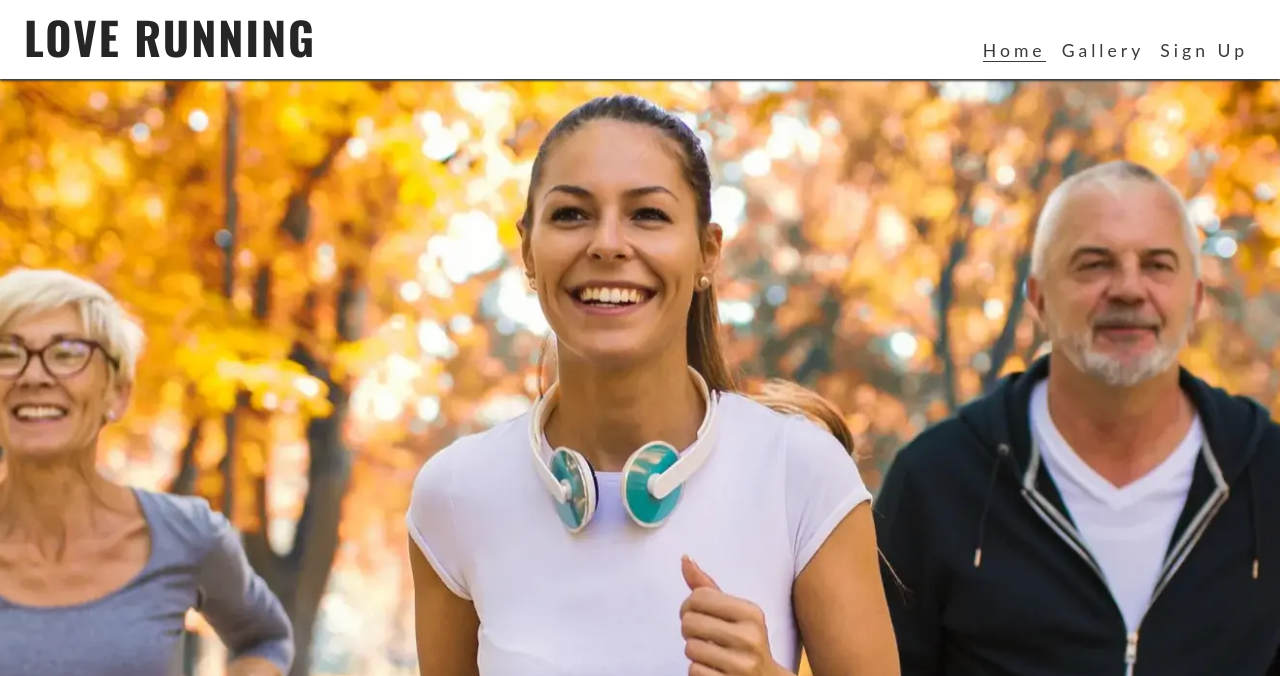
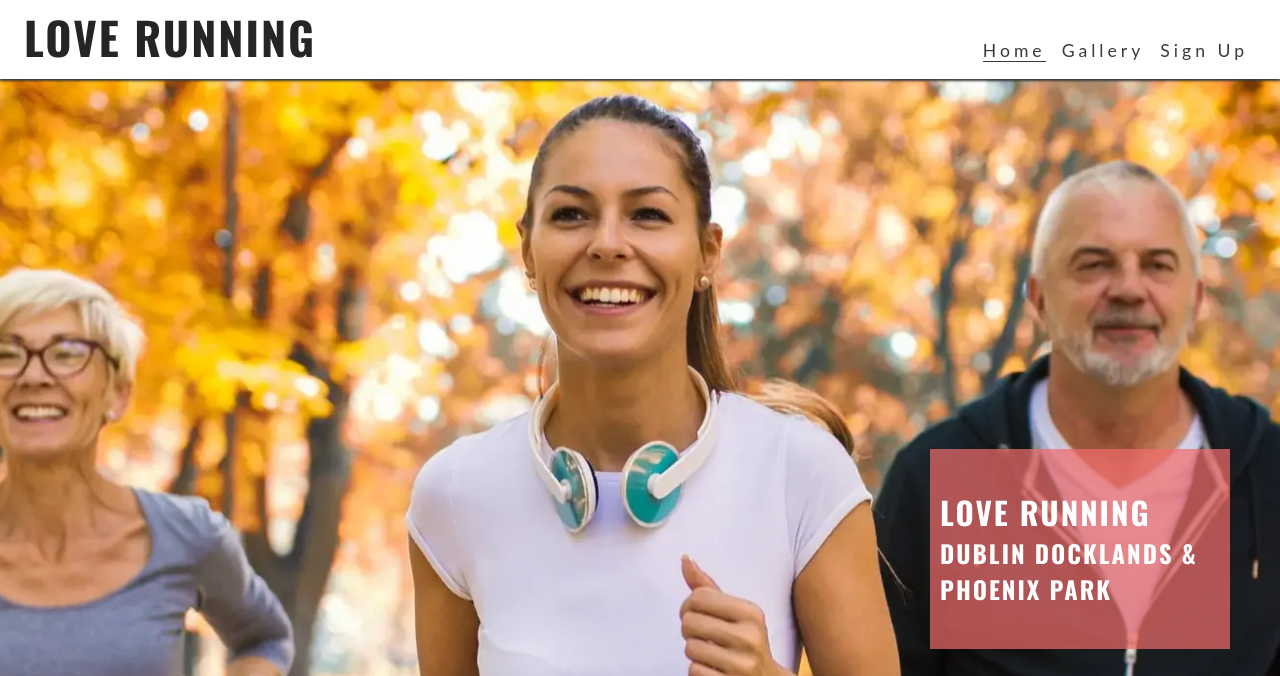
Before and after one commit to Allano256/new-runnning, a plain HTML site: page index.html in a window 1280 px wide. Shown: the top 676 px of the page. Drawn offline with nearby package versions, Linux system fonts and the light colour scheme.

Commit message:
added an overlay to the section

```diff
--- a/assets/css/style.css
+++ b/assets/css/style.css
@@ -19,6 +19,13 @@ body {
     color: #3a3a3a;
     font-family: 'Lato', sans-serif;
 }
+h1, h2, h3 {
+    font-family: 'oswald', sans-serif;
+    text-transform: uppercase;
+    letter-spacing: 2px;
+    color: #252525;
+}
+
 
 /*header*/
 header {
@@ -39,12 +46,7 @@ header a {
     color: inherit;
 }
 
-h1 {
-    font-family: 'oswald', sans-serif;
-    text-transform: uppercase;
-    letter-spacing: 2px;
-    color: #252525;
-}
+
 
 #menu {
     font-size: 110%;
@@ -102,8 +104,23 @@ main {
     height: 600px;
     width: 100%;
     background: url("../images/hero-image.webp") no-repeat center center/cover;
+    position: relative;
 
-
+}
+#cover-text {
+    /* Final rgba value sets the opacity so it is semi-transparent*/
+    background-color: rgba(241, 109, 107, .7) ;
+    font-size: 130%;
+    position: absolute;
+    bottom: 30px;
+    width: 80%;
+    min-height: 200px;
+    padding-top: 40px;
+    padding-left: 10px ;
+}
+/*Mkake the headings h2 and h3 have same background as the image*/
+#cover-text > h2, #cover-text > h3 {
+    color: #ffff ;
 }
 
 /* Footer*/
@@ -158,6 +175,11 @@ main {
         /* Push main content down to accomodate larger header */
         margin-top: 79px;
     }
+    /*hero*/
+    #cover-text {
+        width: 300px;
+        right: 50px;
+    }
 }
 
 /* Larger devices (laptops and desktops, 902px and up)*/
--- a/index.html
+++ b/index.html
@@ -60,7 +60,13 @@
 
     <!--Main content-->
     <main>
-      <section id="hero"></section>
+      <section id="hero">
+        <div id="cover-text">
+            <h2>Love Running</h2>
+            <h3>Dublin Docklands & Phoenix Park</h3>
+        </div>
+      </section>
+
     </main>
 
     <!--Footer-->
```
